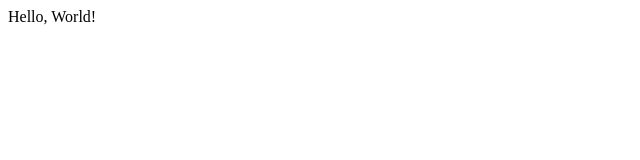
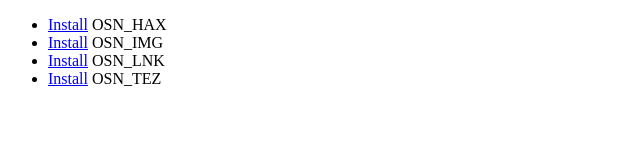
Before and after one commit to exjones/osn-hax, a website: page index.html in a window 1280 px wide. Shown: the whole page, without its empty margins (0-640 px from the left). Drawn offline with Linux system fonts and the light colour scheme.

Commit message:
Updated index with proper links

```diff
--- a/index.html
+++ b/index.html
@@ -1,5 +1,11 @@
+<!DOCTYPE html>
 <html>
     <body>
-        Hello, World!
+        <ul>
+            <li><a href="OSN_HAX.user.js">Install</a> OSN_HAX</li>
+            <li><a href="OSN_IMG.user.js">Install</a> OSN_IMG</li>
+            <li><a href="OSN_LNK.user.js">Install</a> OSN_LNK</li>
+            <li><a href="OSN_TEZ.user.js">Install</a> OSN_TEZ</li>
+        </ul>
     </body>
 </html>
```
